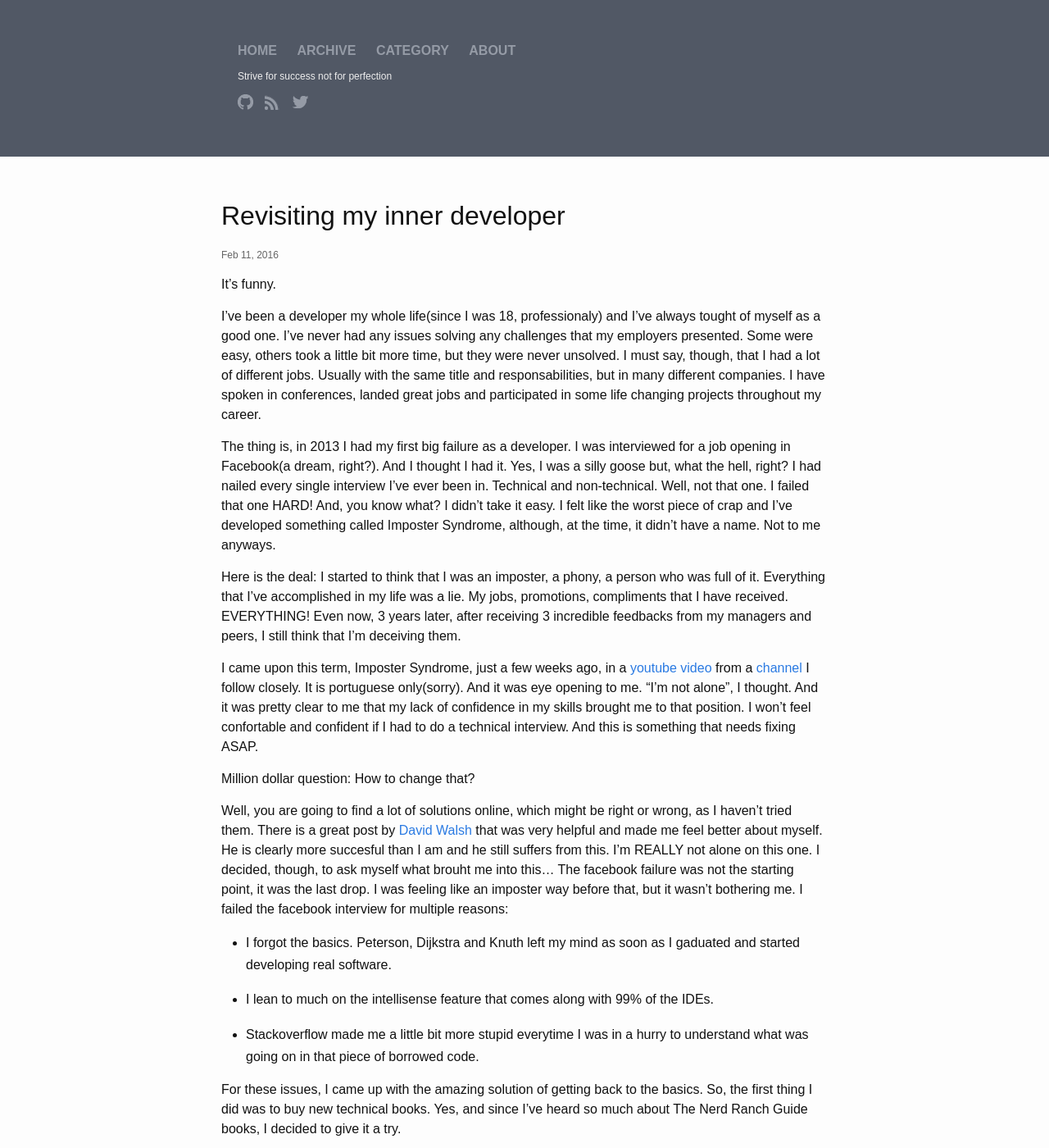
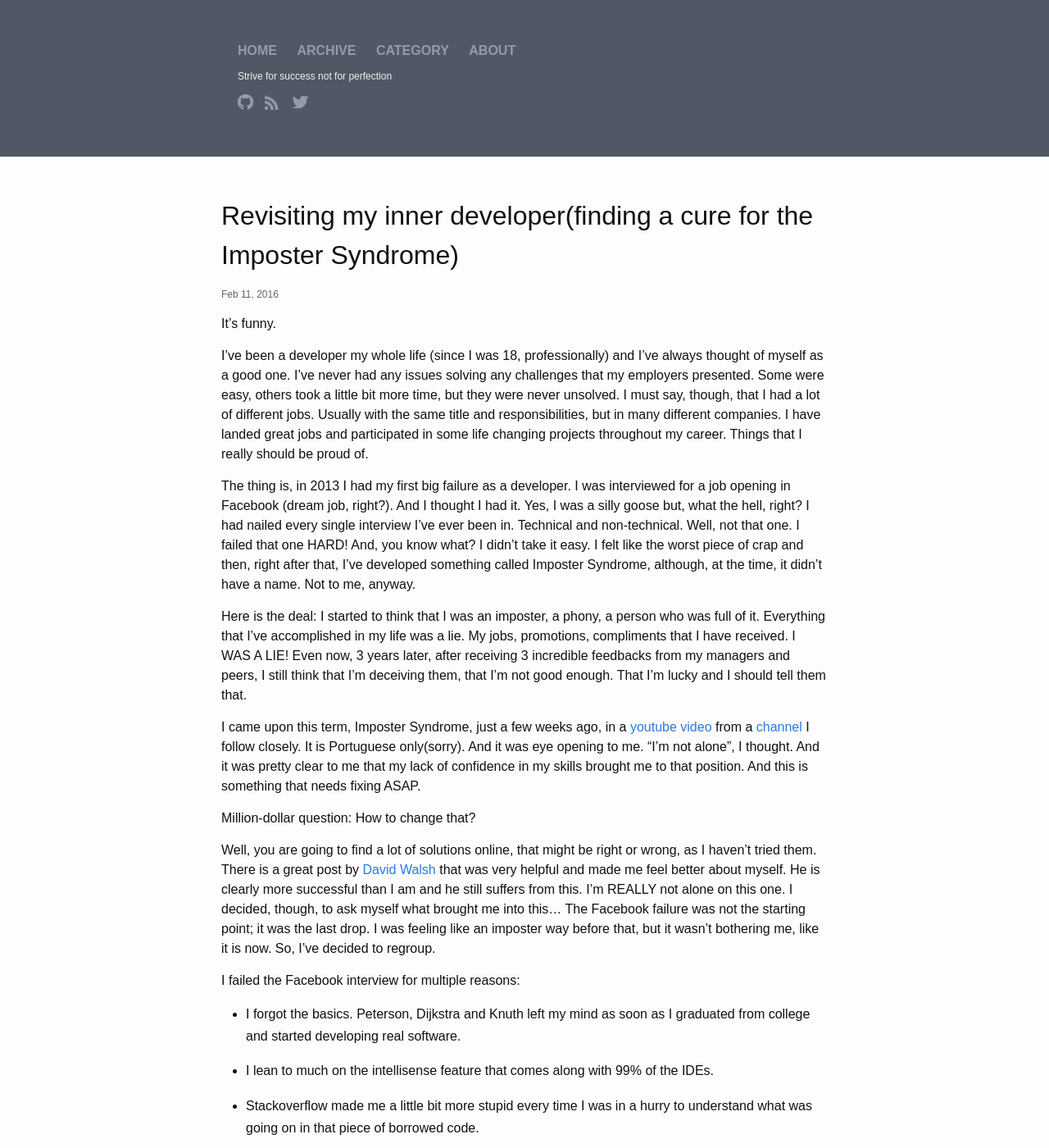
Before and after one commit to rochabr/rochabr.github.io, a Jekyll site: the page built from _posts/2016-02-10-revisiting-my-inner-developer.markdown, in a window 1280 px wide and 1400 px high. Shown: the whole window at 82% size. Built offline with Jekyll 4.4.1, drawn with Linux system fonts in a browser that asks for light colours; some of the changed text lies outside the part shown.

Commit message:
finishing post

```diff
--- a/_posts/2016-02-10-revisiting-my-inner-developer.markdown
+++ b/_posts/2016-02-10-revisiting-my-inner-developer.markdown
@@ -1,32 +1,45 @@
 ---
 layout: post
-title:  "Revisiting my inner developer"
+title:  "Revisiting my inner developer(finding a cure for the Imposter Syndrome)"
 date:   2016-02-11 6:28:00
 categories: developer ios job life
 ---
 It's funny.
 
-I've been a developer my whole life(since I was 18, professionaly) and I've always tought of myself as a good one. I've never had any issues solving any challenges that my employers presented. Some were easy, others took a little bit more time, but they were never unsolved. I must say, though, that I had a lot of different jobs. Usually with the same title and responsabilities, but in many different companies. I have spoken in conferences, landed great jobs and participated in some life changing projects throughout my career.
+I've been a developer my whole life (since I was 18, professionally) and I've always thought of myself as a good one. I've never had any issues solving any challenges that my employers presented. Some were easy, others took a little bit more time, but they were never unsolved. I must say, though, that I had a lot of different jobs. Usually with the same title and responsibilities, but in many different companies. I have landed great jobs and participated in some life changing projects throughout my career. Things that I really should be proud of.
 
-The thing is, in 2013 I had my first big failure as a developer. I was interviewed for a job opening in Facebook(a dream, right?). And I thought I had it. Yes, I was a silly goose but, what the hell, right? I had nailed every single interview I've ever been in. Technical and non-technical. Well, not that one. I failed that one HARD! And, you know what? I didn't take it easy. I felt like the worst piece of crap and I've developed something called Imposter Syndrome, although, at the time, it didn't have a name. Not to me anyways.
+The thing is, in 2013 I had my first big failure as a developer. I was interviewed for a job opening in Facebook (dream job, right?). And I thought I had it. Yes, I was a silly goose but, what the hell, right? I had nailed every single interview I've ever been in. Technical and non-technical. Well, not that one. I failed that one HARD! And, you know what? I didn't take it easy. I felt like the worst piece of crap and then, right after that, I’ve developed something called Imposter Syndrome, although, at the time, it didn't have a name. Not to me, anyway.
 
-Here is the deal: I started to think that I was an imposter, a phony, a person who was full of it. Everything that I've accomplished in my life was a lie. My jobs, promotions, compliments that I have received. EVERYTHING! Even now, 3 years later, after receiving 3 incredible feedbacks from my managers and peers, I still think that I'm deceiving them.
+Here is the deal: I started to think that I was an imposter, a phony, a person who was full of it. Everything that I've accomplished in my life was a lie. My jobs, promotions, compliments that I have received. I WAS A LIE! Even now, 3 years later, after receiving 3 incredible feedbacks from my managers and peers, I still think that I'm deceiving them, that I’m not good enough. That I’m lucky and I should tell them that.
 
-I came upon this term, Imposter Syndrome, just a few weeks ago, in a [youtube video][bluesoft-talk] from a [channel][bluesoft-channel] I follow closely. It is portuguese only(sorry). And it was eye opening to me. "I'm not alone", I thought. And it was pretty clear to me that my lack of confidence in my skills brought me to that position. I won't feel confortable and confident if I had to do a technical interview. And this is something that needs fixing ASAP.
+I came upon this term, Imposter Syndrome, just a few weeks ago, in a [youtube video][bluesoft-talk] from a [channel][bluesoft-channel] I follow closely. It is Portuguese only(sorry). And it was eye opening to me. "I'm not alone", I thought. And it was pretty clear to me that my lack of confidence in my skills brought me to that position. And this is something that needs fixing ASAP.
 
-Million dollar question: How to change that?
+Million-dollar question: How to change that?
 
-Well, you are going to find a lot of solutions online, which might be right or wrong, as I haven't tried them. There is a great post by [David Walsh][david-imposter] that was very helpful and made me feel better about myself. He is clearly more succesful than I am and he still suffers from this. I'm REALLY not alone on this one. I decided, though, to ask myself what brouht me into this... The facebook failure was not the starting point, it was the last drop. I was feeling like an imposter way before that, but it wasn't bothering me. I failed the facebook interview for multiple reasons:
+Well, you are going to find a lot of solutions online, that might be right or wrong, as I haven't tried them. There is a great post by [David Walsh][david-imposter] that was very helpful and made me feel better about myself. He is clearly more successful than I am and he still suffers from this. I'm REALLY not alone on this one. I decided, though, to ask myself what brought me into this... The Facebook failure was not the starting point; it was the last drop. I was feeling like an imposter way before that, but it wasn't bothering me, like it is now. So, I’ve decided to regroup.
 
-- I forgot the basics. Peterson, Dijkstra and Knuth left my mind as soon as I gaduated and started developing real software.
+I failed the Facebook interview for multiple reasons:
+
+- I forgot the basics. Peterson, Dijkstra and Knuth left my mind as soon as I graduated from college and started developing real software.
 
 - I lean to much on the intellisense feature that comes along with  99% of the IDEs.
 
-- Stackoverflow made me a little bit more stupid everytime I was in a hurry to understand what was going on in that piece of borrowed code.
+- Stackoverflow made me a little bit more stupid every time I was in a hurry to understand what was going on in that piece of borrowed code.
 
-For these issues, I came up with the amazing solution of getting back to the basics. So, the first thing I did was to buy new technical books. Yes, and since I've heard so much about The Nerd Ranch Guide books, I decided to give it a try.
+For these issues, I came up with the following solutions:
+
+-	Get back to the basics: The first thing I did was to buy new technical books. Yes, books! Books related to [algorithms][algorithms], [best practices][patterns] and [optimization][optimization].
+-	Instead of finding my solutions on Stackoverflow, the Apple documentation became my number one resource. That was a small but very significant change, mainly because things are not chewed and thrown into your IDE that easily. You have to read the docs, understand what going on and then apply the theory into your code. I know it sounds simple, but bad habits don’t break that easily.
+-	Optimize everything. Every single loop, array, dictionary, collection, whatever. There is always a way to make things faster and better if you look into the solution deep enough.
+
+So, here I am. Trying to change my professional life, trying to get more confidence and, most importantly, trying to get cured from this "syndrome thing".
+
+By rerouting my focus to relearning what I forgot, I hope to become a better developer. Not for the organization that I’m currently working for, but for myself.
 
 
 [bluesoft-talk]: https://www.youtube.com/watch?v=8t6dJudTdTE
 [bluesoft-channel]: https://www.youtube.com/channel/UCMbi8katMCUd5JkJ3Rr0t_w
 [david-imposter]: https://davidwalsh.name/impostor-syndrome
+[optimization]: http://www.amazon.com/gp/product/0321917014?psc=1&redirect=true&ref_=oh_aui_detailpage_o01_s00
+[algorithms]: http://www.amazon.com/gp/product/0984782850?keywords=algorithms&qid=1455251052&ref_=sr_1_7&sr=8-7
+[patterns]: http://www.amazon.com/gp/product/0321535022?keywords=design%20patterns%20ios&qid=1455251203&ref_=sr_1_1&sr=8-1
```
